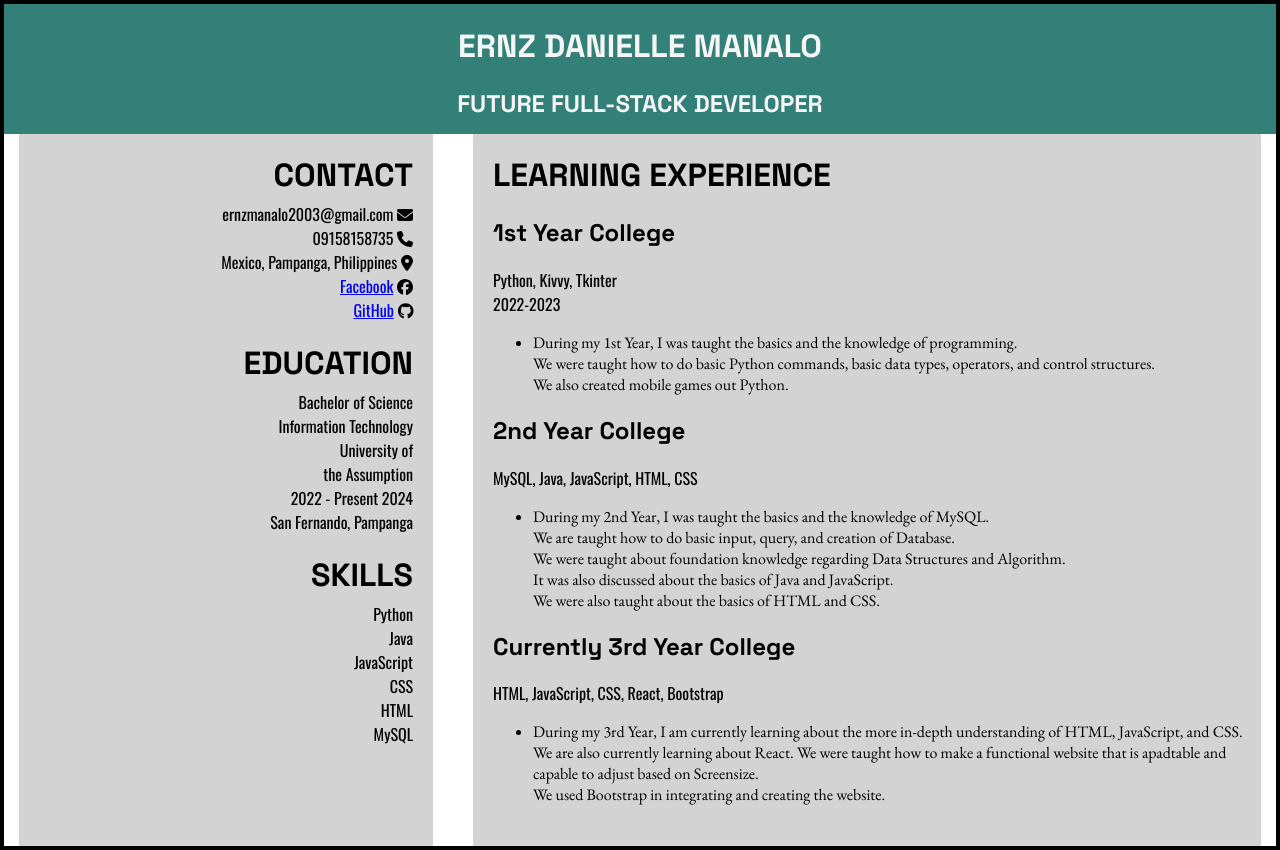
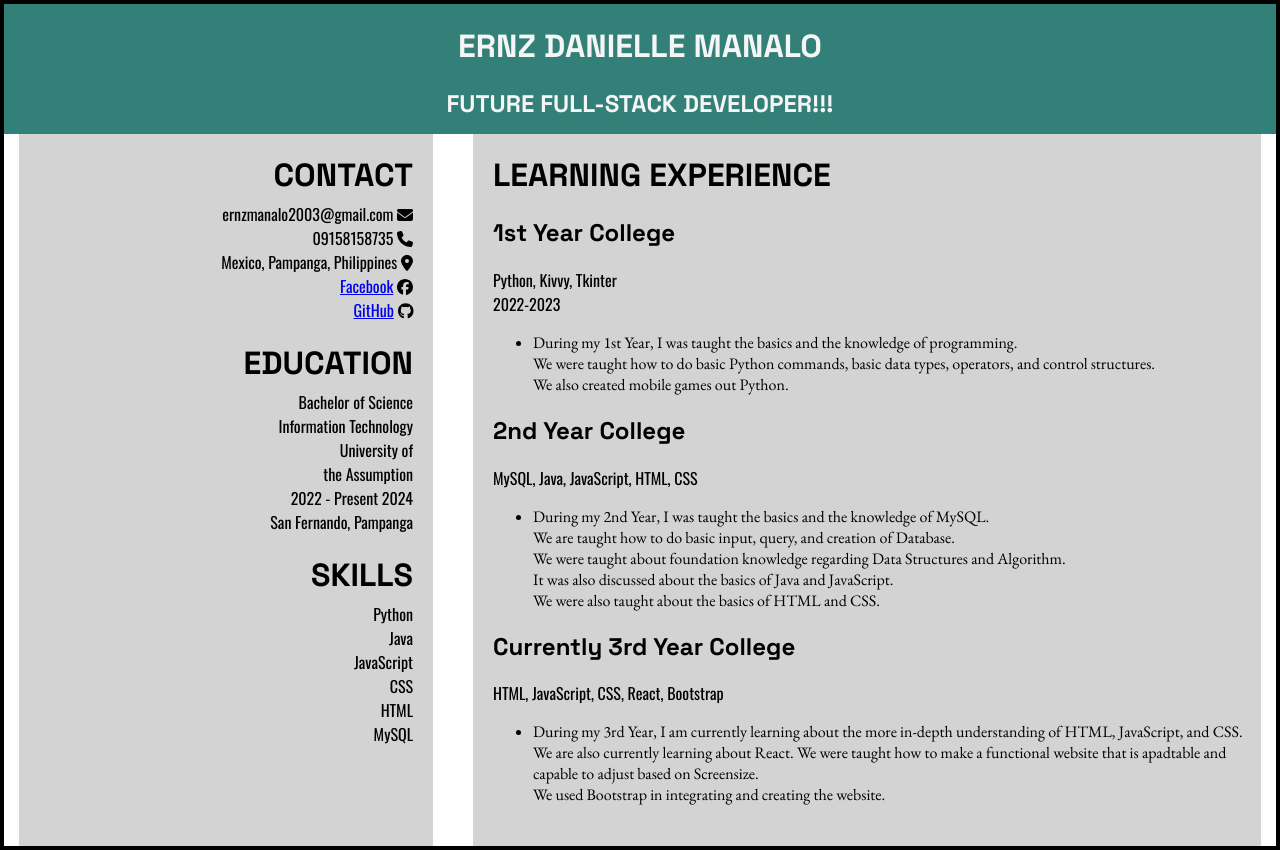
Before and after one commit to Piklar/Resume, a React (Create React App) app: page / in a window 1280 px wide. Built offline with nearby package versions, Linux system fonts and the light colour scheme.

Commit message:
Revival v2

```diff
--- a/src/App.js
+++ b/src/App.js
@@ -95,7 +95,7 @@ function Header() {
   return (
     <div>
       <h1>ERNZ DANIELLE MANALO</h1>
-      <h2>FUTURE FULL-STACK DEVELOPER</h2>
+      <h2>FUTURE FULL-STACK DEVELOPER!!!</h2>
     </div>
   );
 }
```
